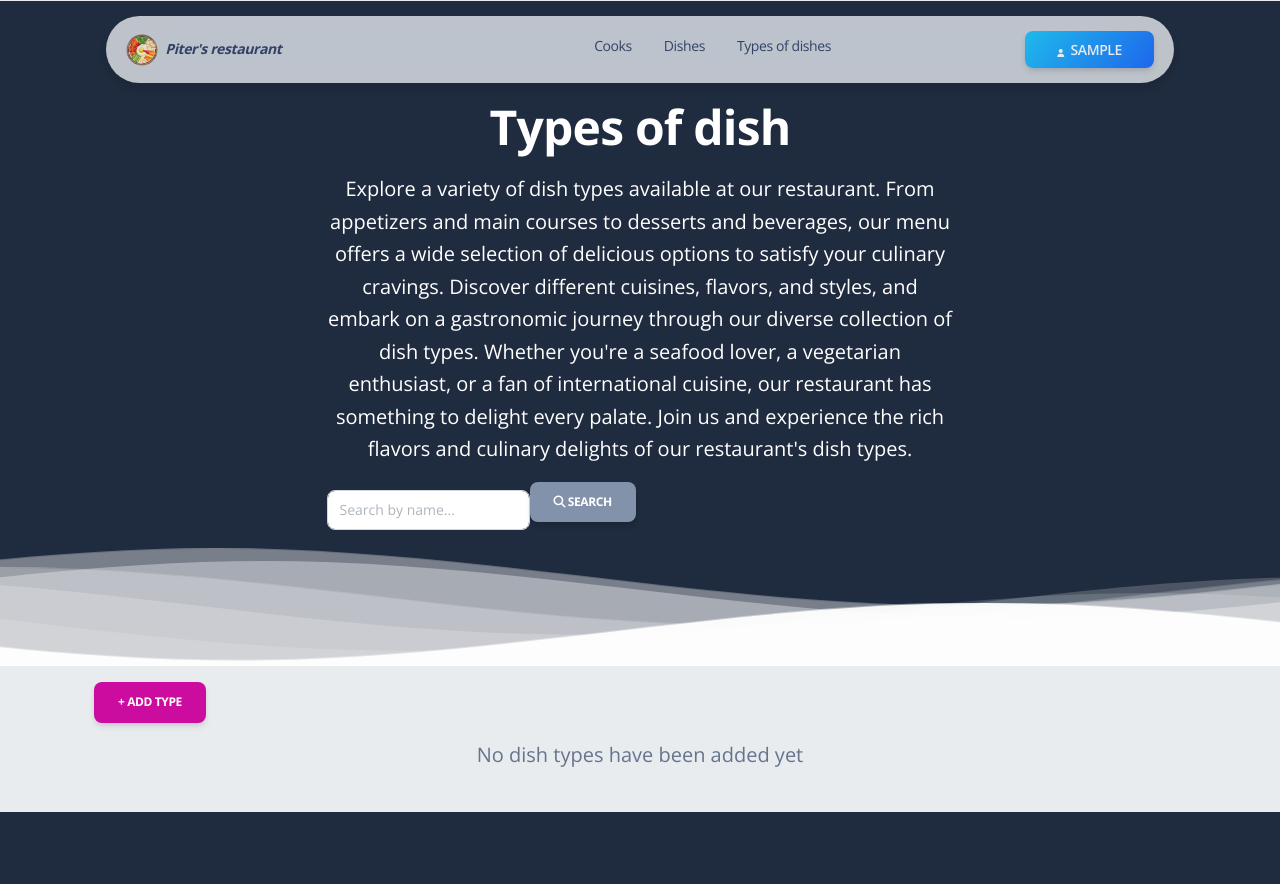
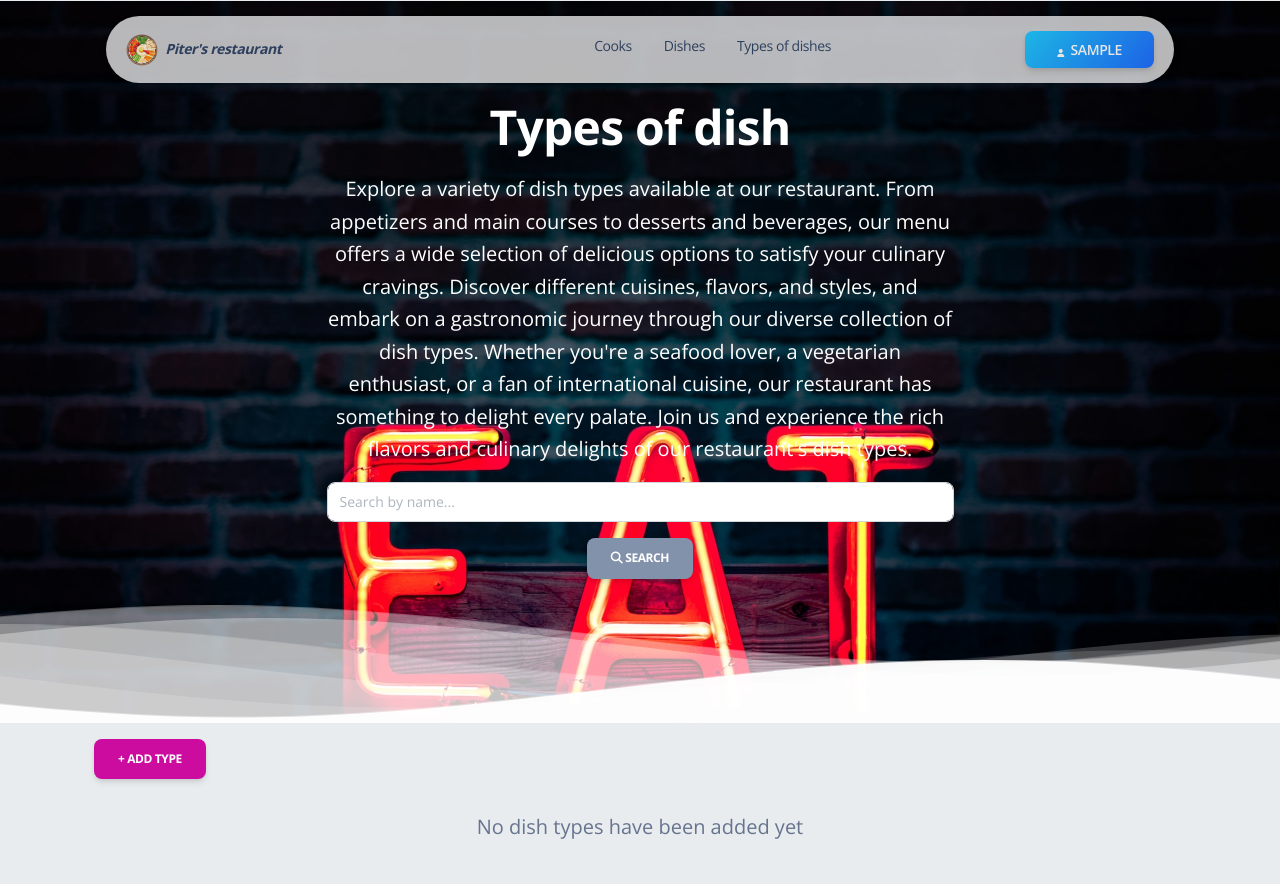
Before and after one commit to Sebshe/restaurant-kitchen-service-, a Django app: page /types_of_dish/ in a window 1280 px wide. Before the commit the page ends 812 px from the top, so only its background shows below. Run offline with Django 4.2, Linux system fonts and the light colour scheme; the visitor is signed in with stand-in values (Sample User, id 1); data that the repository does not hold is empty; some libraries are stand-ins or nearby versions.

Commit message:
Added styles and links in dish_type_list.html

```diff
--- a/templates/kitchen_service/dish_list.html
+++ b/templates/kitchen_service/dish_list.html
@@ -1,6 +1,5 @@
 {% extends 'base.html' %}
 {% load crispy_forms_filters %}
-{% load crispy_forms_tags %}
 {% load static %}
 
 {% block title %}
@@ -91,7 +90,8 @@
           <th class="text-center">{{ dish.price }}  </th>
           <th class="text-center">{{ dish.cooks.count }}  </th>
           <th class="text-center">
-            <a href="{% url 'cafe_kitchen:dish-detail' pk=dish.id %}" class="btn btn-sm bg-gradient-info w-auto me-1 mb-0">
+            <a href="{% url 'kitchen_service:dish-detail' pk=dish.id %}"
+               class="btn btn-sm bg-gradient-info w-auto me-1 mb-0">
               Detail
             </a>
           </th>
--- a/templates/kitchen_service/dish_type_list.html
+++ b/templates/kitchen_service/dish_type_list.html
@@ -12,7 +12,7 @@
 
 <header class="header-2">
   <div class="page-header min-vh-75 relative py-xl-8"
-       style="background-color: #1f2b3e">
+       style="background-image: url('{% static 'img/back_main.jpg' %}')">
     <div class="container">
       <div class="row">
         <div class="col-lg-7 text-center mx-auto">
@@ -29,13 +29,11 @@
             or a fan of international cuisine, our restaurant has something to delight every palate.
             Join us and experience the rich flavors and culinary delights of our restaurant's dish types.
           </p>
-          <form action="" method="get" class="form-inline">
-            {{ search_form.name|as_crispy_field }}
+          <form action="" method="get" class="w-100">
+            {{ search_form|crispy }}
             <button type="submit" class="btn btn-secondary">
-              <span id="search-icon" >
-                <i class="fas fa-search"></i>
-                Search
-              </span>
+              <i class="fas fa-search"></i>
+              Search
             </button>
           </form>
         </div>
@@ -69,7 +67,8 @@
 
 <section class="pt-3 pb-4">
   <div class="container">
-  <a href="#" class="btn btn-primary w-auto me-1 mb-0">
+  <a href="{% url 'kitchen_service:types-of-dish-create' %}"
+     class="btn btn-primary w-auto me-1 mb-3">
     + Add type
   </a>
 
@@ -90,8 +89,8 @@
           <th class="text-center">{{ dishtype.name }}  </th>
           <th class="text-center">{{ dishtype.num_dishes }}  </th>
           <th class="text-center">
-            <a href="#"
-               class="btn btn-primary w-auto me-1 mb-0">
+            <a href="{% url 'kitchen_service:type-of-dish-detail' pk=dishtype.id %}"
+               class="btn btn-sm bg-gradient-info w-auto me-1 mb-0">
               Detail
             </a>
           </th>
```
